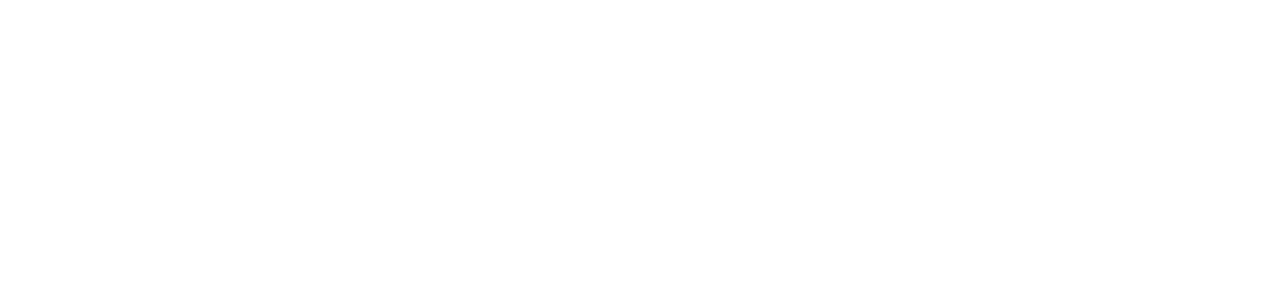
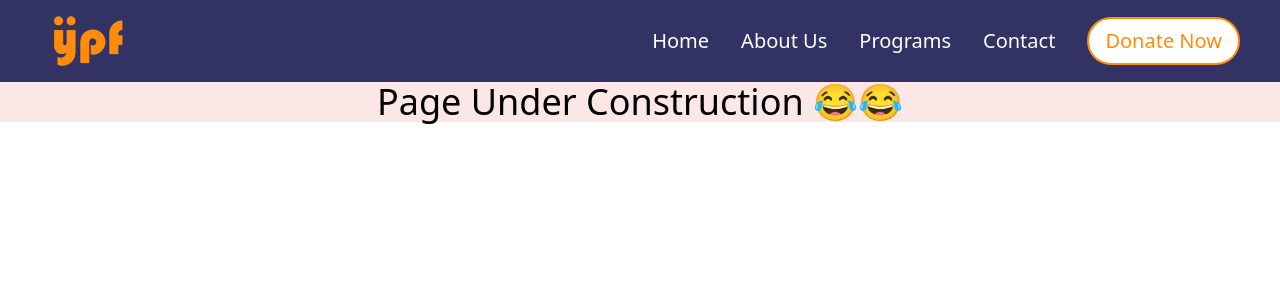
Before and after one commit to lutheralien/YPF_ALIEN, a React (Vite) app: page /donate in a window 1280 px wide. Before the commit this address had no page. Shown: the top 300 px of the page. Built offline with nearby package versions, Linux system fonts and the light colour scheme.

Commit message:
Donate page under construction

```diff
--- a/src/App.jsx
+++ b/src/App.jsx
@@ -3,6 +3,7 @@
 import About from './pages/About'
 import Contact from './pages/Contact'
 import Program from './pages/Program'
+import Donate from './pages/Donate'
 import { Route, Routes } from 'react-router-dom'
 
 const App = () => {
@@ -13,6 +14,7 @@
         <Route path="/about" element={<About />} />
         <Route path="/contact" element={<Contact />} />
         <Route path="/program" element={<Program />} />
+        <Route path="/donate" element={<Donate />} />
       </Routes>
     </>
   )
--- a/src/components/Footer.jsx
+++ b/src/components/Footer.jsx
@@ -26,7 +26,7 @@
                     <Link to='/about'><li className='flex gap-2 items-center'><MdOutlineKeyboardArrowRight /> About Us</li></Link>
                     <Link to='/program'><li className='flex gap-2 items-center'><MdOutlineKeyboardArrowRight /> Programs</li></Link>
                     <Link to='/contact'><li className='flex gap-2 items-center'><MdOutlineKeyboardArrowRight /> Contact Us</li></Link>
-                    <Link to='/'><li className='flex gap-2 items-center'><MdOutlineKeyboardArrowRight /> Donate</li></Link>
+                    <Link to='/donate'><li className='flex gap-2 items-center'><MdOutlineKeyboardArrowRight /> Donate</li></Link>
 
                 </ul>
             </div>
--- a/src/components/Navbar.jsx
+++ b/src/components/Navbar.jsx
@@ -39,7 +39,9 @@
                   <Link to='/contact'>
                     <li onClick={() => handleLinkClick('Services')} className="">Contact</li>
                   </Link>
-                  <button className='bg-white border-2 border-orange text-orange rounded-3xl py-2 px-4'>Donate Now</button>
+                  <Link to='/donate'>
+                    <button className='bg-white border-2 border-orange text-orange rounded-3xl py-2 px-4 hover:bg-orange hover:text-white duration-300 ease-linear hover:scale-90'>Donate Now</button>
+                  </Link>
                 </ul>
                 <div className="lg:hidden md:flex md:flex-col justify-end">
                     <button onClick={toggleNavbar}>
@@ -55,7 +57,7 @@
                         <li className='' onClick={toggleNavbar}><Link to="/about">About Us</Link></li>
                         <li className='' onClick={toggleNavbar}><Link to="/program">Programs</Link></li>
                         <li className='' onClick={toggleNavbar}><Link to="/contact">Contact Us</Link></li>
-                        <button className='bg-white border-2 border-orange text-orange rounded-3xl py-1 px-3'>Donate Now</button>
+                        <button className='bg-white border-2 border-orange text-orange rounded-3xl py-1 px-3'><Link to='/donate'>Donate Now</Link></button>
                     </ul>
                 </div>
             )}
--- a/src/index.css
+++ b/src/index.css
@@ -6,6 +6,7 @@
 body {
     background-color: #FCE7E7;
     overflow-x: hidden;
+    color: black;
 }
 
 /* @keyframes nav-slide {
--- /dev/null
+++ b/src/pages/Donate.jsx
@@ -0,0 +1,14 @@
+import React from 'react'
+import Navbar from '../components/Navbar'
+
+
+const Donate = () => {
+    return (
+        <div>
+            <Navbar />
+            <div className='text-4xl text-center'>Page Under Construction 😂😂</div>
+        </div>
+    )
+}
+
+export default Donate
--- a/src/pages/Home.jsx
+++ b/src/pages/Home.jsx
@@ -107,8 +107,10 @@
             <div className='absolute z-10 lg:w-[45vw] md:w-[60vw] text-center text-white flex gap-3 flex-col md:mx-6 lg:mx-16'>
                 <h1 className='text-4xl md:text-5xl lg:text-6xl font-semibold leading-[1.2]'>Empowering <span className='text-orange'>Youth</span> to Help the <span className='text-orange'>Needy</span></h1>
                 <p className='md:text-2xl text-xl px-10'>Join us in making a great difference in our society today</p>
-                <div className='flex items-center gap-12 justify-center py-3'>
-                    <button className='hover:bg-white border-2 hover:border-orange hover:text-orange duration-300 hover:scale-105 ease-linear border-orange bg-orange text-white rounded-3xl py-1 px-5 md:py-2 md:px-10 md:text-2xl font-normal'>Donate Now</button>
+                <div className='flex items-center gap-4 md:gap-12 justify-center py-3'>
+                    <Link to='/donate'>
+                        <button className='hover:bg-white border-2 hover:border-orange hover:text-orange duration-300 hover:scale-105 ease-linear border-orange bg-orange text-white rounded-3xl py-1 px-5 md:py-2 md:px-10 md:text-2xl font-normal'>Donate Now</button>
+                    </Link>
                     <Link to='/about'>
                         <button className='bg-white border-2 border-orange text-orange rounded-3xl py-1 px-5 md:py-2 md:px-10 md:text-2xl font-normal hover:bg-orange hover:text-white hover:scale-105 duration-300 ease-linear'>Read More</button>
                     </Link>
@@ -116,7 +118,7 @@
             </div>
             <img src={Hero} alt="" className='filter grayscale h-full w-full bg-cover'/>
         </div>
-        <div className='flex flex-col mx-8 my-5 gap-4 md:mx-4 md:flex-row md:gap-5 lg:mx-20 lg:gap-10 md:-mt-16 z-100 relative mb-12'>
+        <div className='flex flex-col mx-8 my-5 gap-4 md:mx-4 md:flex-row md:gap-5 lg:mx-20 lg:gap-10 md:-mt-16 z-100 relative mb-12 max-m:h-72'>
             {notes.map((item, id) => {
                 return(
                     <div key={item.id}>
@@ -132,17 +134,17 @@
             })}
         </div>
         <div className='w-full bg-white flex flex-col-reverse md:items-center lg:flex-row lg:gap-10 px-8 lg:px-20'>
-            <img src={About} alt="" className='w-[500px] flex '/>
+            <img src={About} alt="" className='w-[500px]'/>
             <div className='py-16'>
-                <p className='text-3xl text-center text-orange'>About YPF</p>
-                <h1 className='text-4xl text-center font-semibold py-6'>Get to know Us More</h1>
+                <p className='text-2xl md:text-3xl text-center text-orange'>About YPF</p>
+                <h1 className='text-3xl md:text-4xl text-center font-semibold pt-2 pb-3 md:py-6'>Get To Know Us More</h1>
                 <div className='md:text-xl flex flex-col gap-4 pt-2'>
                     <p>It’s a philantropy foundation that seeks to help the needy and the less privileged in the society.</p>
                     <p>It’s filled with vibrant young people who share good hearts for everyone being a needy within their capacity.</p>
                     <p>We donate within our range as volunteers and not so huge out of our stipends. YPF today is growing wide and interactive.</p>
                 </div>
                 <p className='my-6 text-orange italic'>Let’s create smiles with a coin...</p>
-                <div className='flex items-center gap-12'>
+                <div className='flex items-center gap-6 md:gap-12'>
                     <Link to='/about'>
                         <button className='md:py-3 md:px-16 py-2 px-2 bg-orange text-white text-xl flex gap-3 items-center hover:scale-75 duration-300 ease-linear'>
                             <FaArrowLeftLong />
@@ -193,7 +195,7 @@
                 modules={[Navigation, Pagination, Scrollbar, A11y, Autoplay]}
                 spaceBetween={30}
                 slidesPerView={3}
-                autoplay={{ delay: 900, disableOnInteraction: false }}
+                autoplay={{ delay: 2000, disableOnInteraction: false }}
                 loop={true}
                 onSwiper={(swiper) => console.log(swiper)}
                 onSlideChange={() => console.log('slide change')}
@@ -216,7 +218,7 @@
                 {
                     TestimonialData.map((item, id) => {
                     return (
-                        <SwiperSlide key={id} className='bg-white h-52 p-2 rounded-md'>
+                        <SwiperSlide key={id} className='bg-white h-56 p-2 rounded-md'>
                         <div className='flex flex-col gap-3'>
                             <div className='flex items-center'>
                                 <img src="" alt="" />
```
